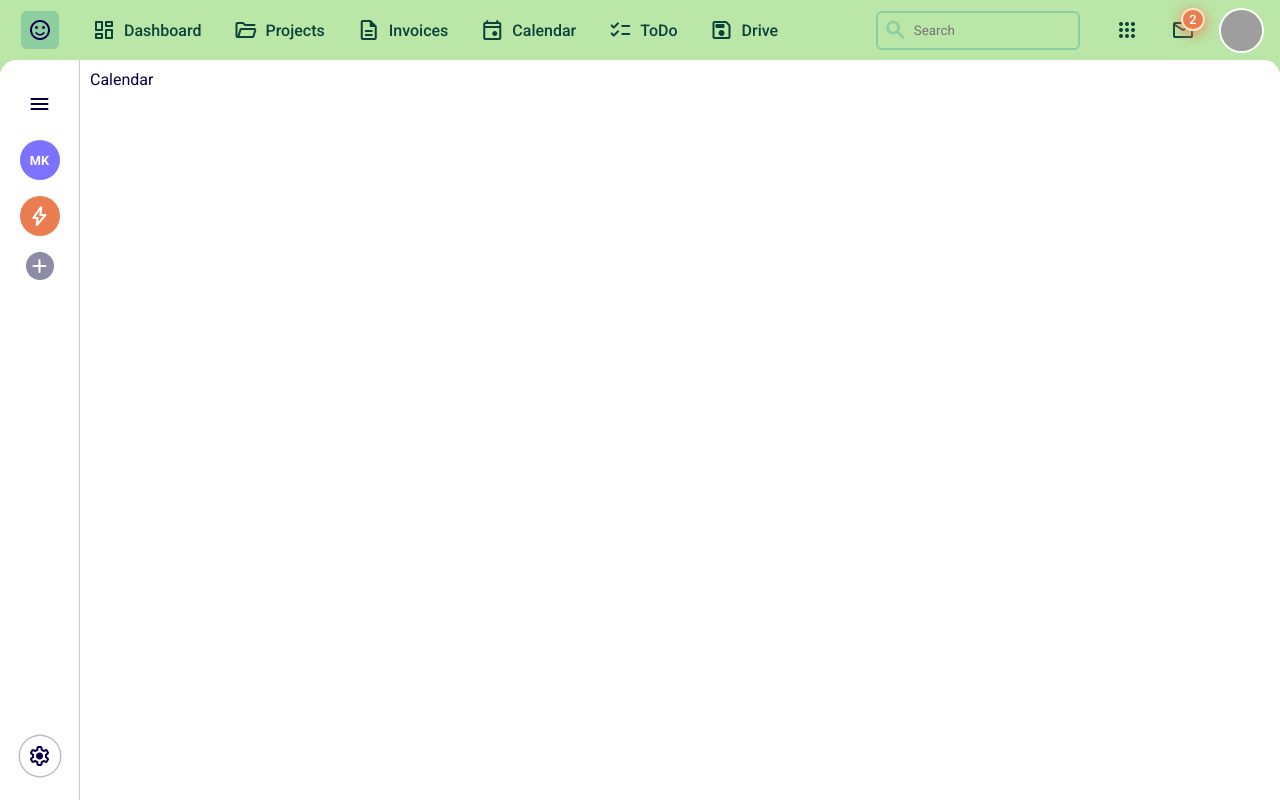
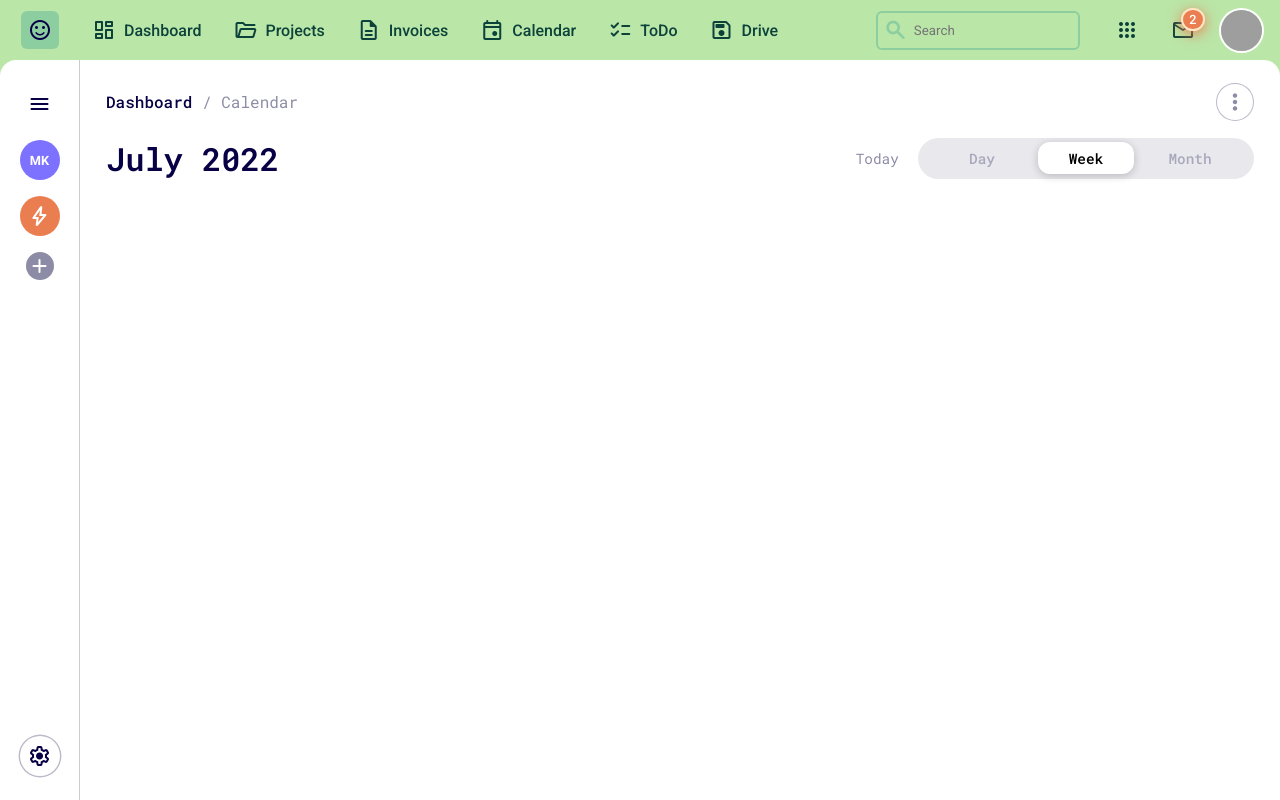
Before and after one commit to alexalannunes/ui-clones, a React (Create React App) app in the folder calendar-week/: page / in a window 1280 px wide. Built offline with nearby package versions, Linux system fonts and the light colour scheme; grey boxes are pictures that could not be loaded.

Commit message:
calendar content header

```diff
--- a/calendar-week/src/components/calendar-week/calendar-week.tsx
+++ b/calendar-week/src/components/calendar-week/calendar-week.tsx
@@ -2,7 +2,33 @@ import React from "react";
 import styles from "./styles.module.scss";
 
 const CalendarWeek: React.FC = () => {
-  return <div className={styles.container}>Calendar</div>;
+  return (
+    <div className={styles.container}>
+      <div className={styles.calenderHeader}>
+        <div className={styles.rowFlex}>
+          <h1 className={styles.rowTitleBreadcrumb}>
+            Dashboard <span>/ Calendar</span>
+          </h1>
+
+          <button className={styles.options}>
+            <span className="material-symbols-rounded">more_vert</span>
+          </button>
+        </div>
+        <div className={styles.rowFlex} style={{ marginTop: "1rem" }}>
+          <h1 className={styles.calendarDate}>July 2022</h1>
+
+          <div className={styles.calendarActions}>
+            <span>Today</span>
+            <div className={styles.calendarToggle}>
+              <button>Day</button>
+              <button className={styles.toggleActiveOption}>Week</button>
+              <button>Month</button>
+            </div>
+          </div>
+        </div>
+      </div>
+    </div>
+  );
 };
 
 export { CalendarWeek };
--- a/calendar-week/src/components/calendar-week/styles.module.scss
+++ b/calendar-week/src/components/calendar-week/styles.module.scss
@@ -8,4 +8,93 @@
   background-color: $ui-light;
   padding: 10px;
   border-top-right-radius: 1rem;
+
+  .calenderHeader {
+    padding: 0.8rem 1rem;
+
+    .rowFlex {
+      @include display-flex;
+      @include align-items(center);
+      @include justify-content(space-between);
+
+      font-family: "Roboto Mono", monospace;
+
+      .calendarDate {
+        font-size: 2rem;
+        margin: 0;
+      }
+
+      .calendarActions {
+        @include display-flex;
+        @include align-items(center);
+        @include justify-content(space-between);
+        gap: 1.2rem;
+
+        span {
+          font-size: 0.9rem;
+          color: $ui-gray;
+        }
+
+        .calendarToggle {
+          @include display-flex;
+          @include align-items(center);
+          @include justify-content(space-between);
+          padding: 0.3rem 1rem;
+          border-radius: 100px;
+          background-color: red;
+          gap: 0.5rem;
+          background-color: rgba($color: $ui-gray, $alpha: 0.2);
+
+          button {
+            width: 6rem;
+            background-color: transparent;
+            border: none;
+            border-radius: 12px;
+            height: 2rem;
+            font-size: 0.9rem;
+            font-weight: 500;
+            font-family: inherit;
+            cursor: pointer;
+          }
+          button:not(.toggleActiveOption) {
+            color: rgba($color: $ui-gray, $alpha: 0.7);
+          }
+          button.toggleActiveOption {
+            background-color: $ui-light;
+            box-shadow: 0 2px 9px rgba($color: #000000, $alpha: 0.2);
+          }
+        }
+      }
+
+      .rowTitleBreadcrumb {
+        margin: 0;
+        font-size: 1rem;
+        font-weight: 500;
+
+        span {
+          font-weight: 400;
+          color: $ui-gray;
+        }
+      }
+
+      .options {
+        $size: 38px;
+        border: 1px solid rgba($color: $ui-gray, $alpha: 0.6);
+        border-radius: 50%;
+        height: $size;
+        width: $size;
+        background-color: $ui-light;
+        font-family: "Roboto";
+        @include display-flex;
+        @include align-items(center);
+        @include justify-content(center);
+        cursor: pointer;
+
+        span {
+          font-weight: 600;
+          color: $ui-gray;
+        }
+      }
+    }
+  }
 }
```
